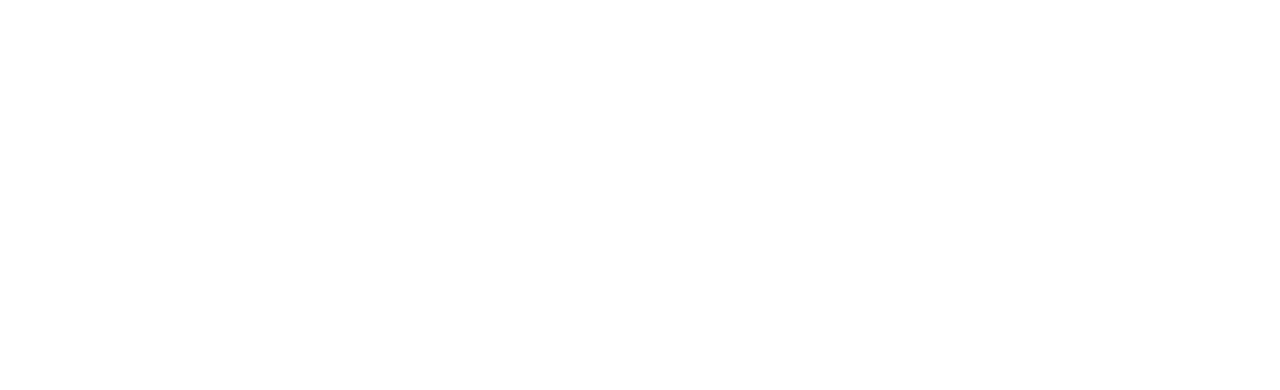
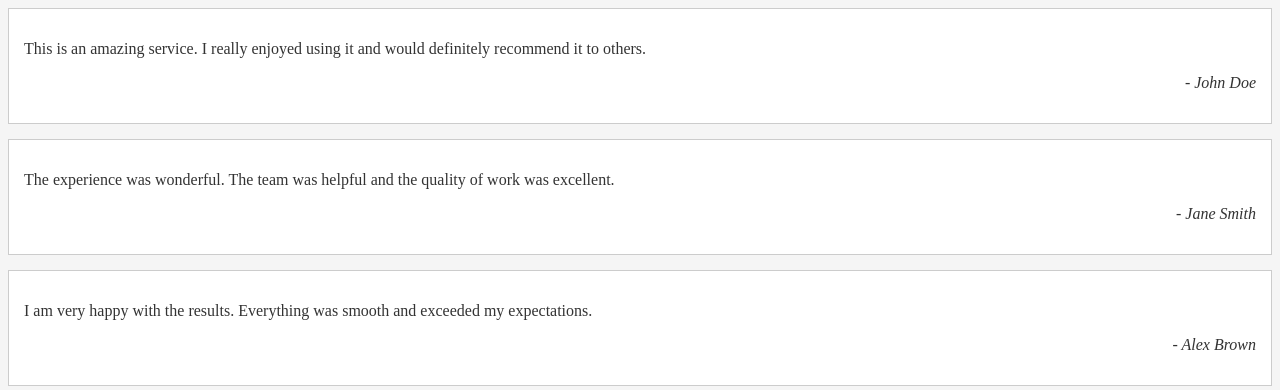
Before and after one commit to acciojob/testimonial-mohdminhaj12w33-dot, a website: page main.html in a window 1280 px wide. Drawn offline with Linux system fonts and the light colour scheme.

Commit message:
created a submission

```diff
--- a/main.html
+++ b/main.html
@@ -7,9 +7,45 @@
 </head>
 
 <body>
-	<!-- the entire body must be written by student -->
-    <script type="text/javascript" src="./script.js">
-</script>
+
+<!DOCTYPE html>
+<html lang="en">
+<head>
+    <meta charset="UTF-8">
+    <meta name="viewport" content="width=device-width, initial-scale=1.0">
+    <title>Testimonial Section</title>
+    <link rel="stylesheet" href="style.css">
+</head>
+<body>
+
+    <div class="main-container">
+        <div class="testimonial">
+            <p>
+                This is an amazing service. I really enjoyed using it
+                and would definitely recommend it to others.
+            </p>
+            <p class="author">- John Doe</p>
+        </div>
+
+        <div class="testimonial">
+            <p>
+                The experience was wonderful. The team was helpful
+                and the quality of work was excellent.
+            </p>
+            <p class="author">- Jane Smith</p>
+        </div>
+
+        <div class="testimonial">
+            <p>
+                I am very happy with the results. Everything was
+                smooth and exceeded my expectations.
+            </p>
+            <p class="author">- Alex Brown</p>
+        </div>
+    </div>
+
+</body>
+</html>
 
 </body>
 
--- a/styles.css
+++ b/styles.css
@@ -1 +1,20 @@
 /*  your css code here. If applicable */
+body{
+	padding:0px;
+	background-color:#f5f5f5;
+}
+.testimonial {
+	 padding: 15px;
+    border: 1px solid #ccc;
+    background-color: white;
+    margin-bottom: 15px;
+}
+.testimonial p {
+    font-size: 16px;
+    color: #333;
+}
+
+.author {
+    text-align: right;
+    font-style: italic;
+}
```
